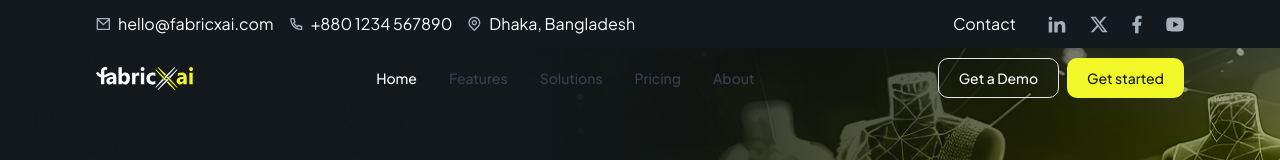
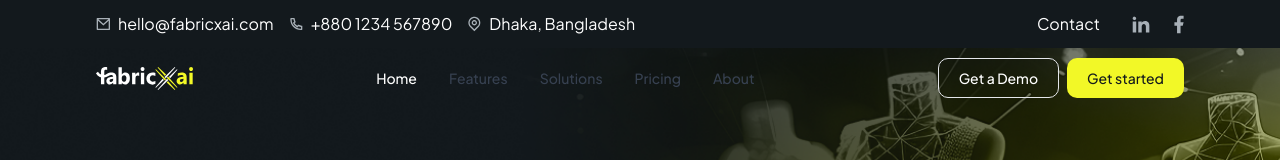
Before and after one commit to FabricXai-Official/frabricx-website-new, a Next.js app: page / in a window 1280 px wide. Shown: the top 160 px of the page. Built offline with nearby package versions, Linux system fonts and the light colour scheme.

Commit message:
header flash card hide on scroll, social icon link updated

```diff
--- a/components/Footer.tsx
+++ b/components/Footer.tsx
@@ -4,9 +4,7 @@ import MailAlt from "@/public/icons/mail-alt.svg";
 import Phone from "@/public/icons/phone.svg";
 import LocationPin from "@/public/icons/pin.svg";
 import LinkedIn from "@/public/icons/linkedin.svg";
-import TwitterX from "@/public/icons/twitter-x.svg";
 import Facebook from "@/public/icons/facebook.svg";
-import Youtube from "@/public/icons/youtube.svg";
 import { GoogleMapsEmbed } from "@next/third-parties/google";
 
 export default function Footer() {
@@ -53,17 +51,11 @@ export default function Footer() {
         </div>
         <div className="h-full">
           <div className="flex flex-row lg:flex-col items-center justify-center gap-6 py-4">
-            <a href="#">
+            <a href="https://www.linkedin.com/company/fabricx-ai" target="_blank" rel="noopener noreferrer">
               <LinkedIn />
             </a>
-            <a href="#">
-              <TwitterX />
-            </a>
-            <a href="#">
+            <a href="https://www.facebook.com/FabricXAI" target="_blank" rel="noopener noreferrer">
               <Facebook />
-            </a>
-            <a href="#">
-              <Youtube />
             </a>
           </div>
         </div>
--- a/components/Header.tsx
+++ b/components/Header.tsx
@@ -22,9 +22,7 @@ import MailAlt from "@/public/icons/mail-alt.svg";
 import Phone from "@/public/icons/phone.svg";
 import LocationPin from "@/public/icons/pin.svg";
 import LinkedIn from "@/public/icons/linkedin.svg";
-import TwitterX from "@/public/icons/twitter-x.svg";
 import Facebook from "@/public/icons/facebook.svg";
-import Youtube from "@/public/icons/youtube.svg";
 import RequestDemoForm from "./RequestDemoForm";
 import { useEffect, useState } from "react";
 import { cn } from "@/lib/utils";
@@ -97,7 +95,9 @@ export default function Header() {
   }, []);
   return (
     <>
-      <div className="fixed hidden md:flex left-0 top-0 z-50 h-12 w-full items-center justify-between gap-8 bg-[#13191D] text-white py-3 px-24">
+      <div className={cn("fixed hidden left-0 top-0 z-50 h-12 w-full items-center justify-between gap-8 bg-[#13191D] text-white py-3 px-24 transition-all duration-500", {
+        "md:flex": !isScrolled,
+      })}>
         <div className="flex gap-4">
           <div className="flex items-center gap-2">
             {" "}
@@ -116,17 +116,11 @@ export default function Header() {
         <div className="flex items-center gap-8">
           <Link href="/contact">Contact</Link>
         <div className="flex flex-row items-center justify-center gap-6 py-4">
-            <a href="#">
+            <a href="https://www.linkedin.com/company/fabricx-ai" target="_blank" rel="noopener noreferrer">
               <LinkedIn />
             </a>
-            <a href="#">
-              <TwitterX />
-            </a>
-            <a href="#">
+            <a href="https://www.facebook.com/FabricXAI" target="_blank" rel="noopener noreferrer">
               <Facebook />
-            </a>
-            <a href="#">
-              <Youtube />
             </a>
           </div>
         </div>
@@ -134,8 +128,9 @@ export default function Header() {
       <ThemeProvider theme={theme} applyTheme="replace">
         <Navbar
           fluid
-          className={cn("transition-all duration-300 fixed top-0 md:top-12 z-50", {
+          className={cn("transition-all duration-500 fixed top-0 z-50", {
             "bg-[#13191D]": isScrolled,
+            "md:top-12": !isScrolled,
           })}
         >
           <NavbarBrand href="#" className="m-0 p-0">
```
